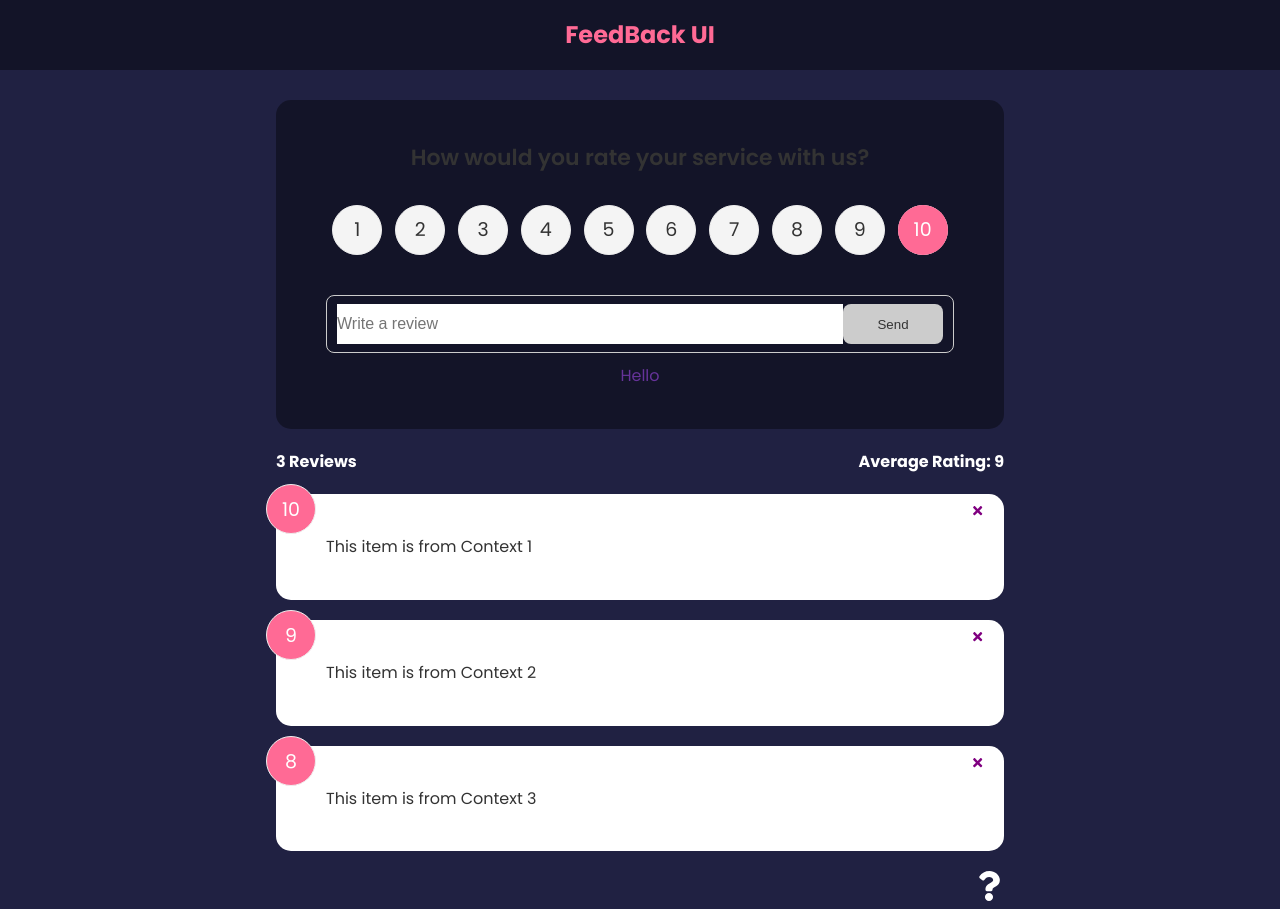
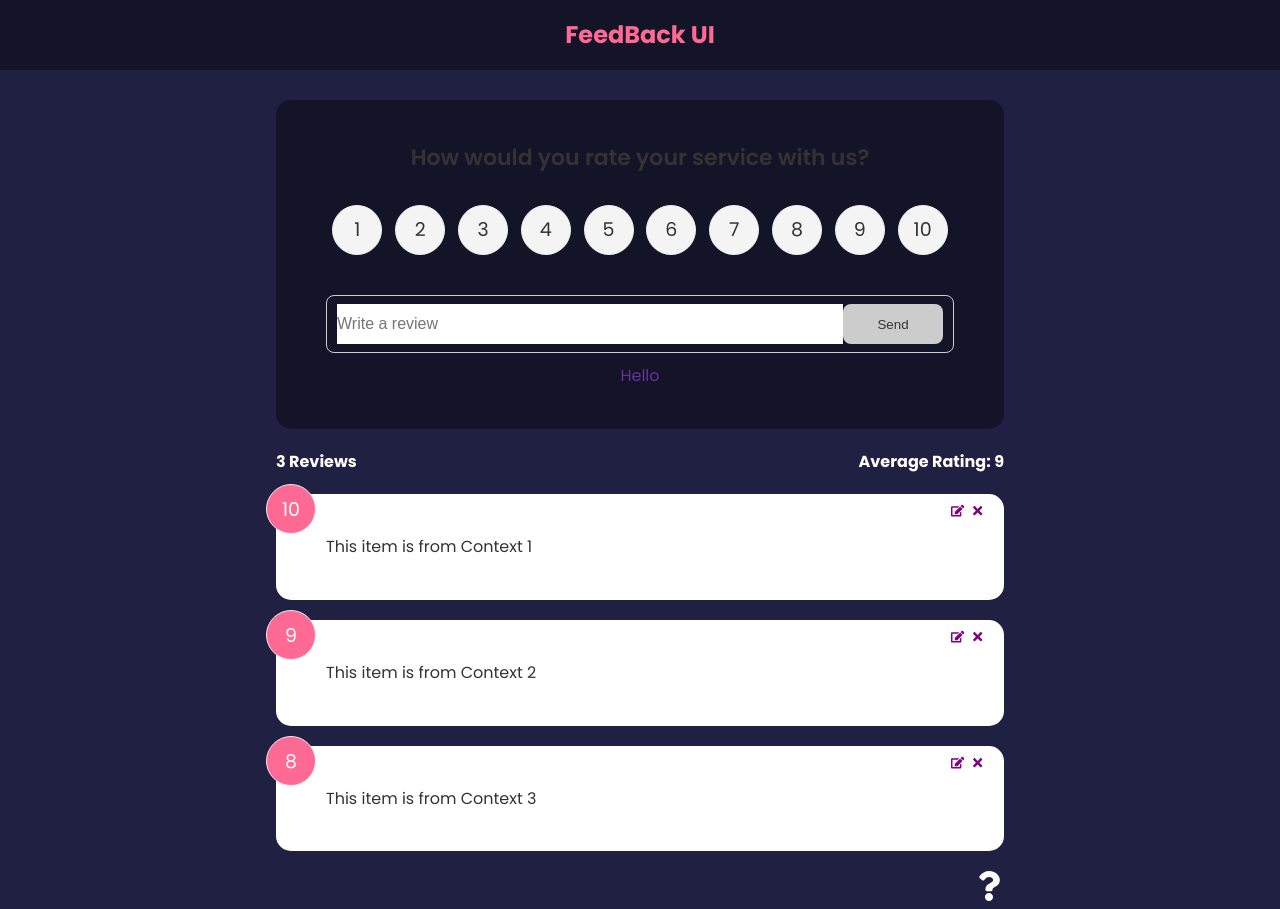
Before and after one commit to hdavidlp/feedback, a React (Create React App) app: page / in a window 1280 px wide. Built offline with nearby package versions, Linux system fonts and the light colour scheme.

Commit message:
Add, Delete and Update rate

```diff
--- a/src/components/FeedbackForm.jsx
+++ b/src/components/FeedbackForm.jsx
@@ -2,7 +2,7 @@ import React from 'react'
 import Card from './shared/Card'
 import Button from './shared/Button'
 import RatingSelect from './RatingSelect'
-import { useState, useContext } from 'react'
+import { useState, useContext, useEffect } from 'react'
 import FeedbackContext from '../conext/FeedbackContext'
 
 
@@ -15,7 +15,17 @@ export default function FeedbackForm() {
     const [btnDisabled, setBtnDisabled] = useState(true)
     const [message, setMessage] = useState('Hello')
 
-    const {addFeedback} = useContext(FeedbackContext)
+    const {addFeedback, feedbackEdit, updateFeedback} = useContext(FeedbackContext)
+
+    useEffect(() => {
+        if (feedbackEdit.edit === true){
+            setBtnDisabled(false)
+            setText(feedbackEdit.item.text)
+            setRating(feedbackEdit.item.rating)
+        }
+
+    },[feedbackEdit])
+
 
     const handleTextChange=(e) =>{
         //console.log(e.target.value)
@@ -42,7 +52,13 @@ export default function FeedbackForm() {
                 rating
             }
 
-            addFeedback(newFeedback)
+            if (feedbackEdit.edit === true) {
+                updateFeedback(feedbackEdit.item.id, newFeedback)
+            } else{
+                addFeedback(newFeedback)
+            }
+
+
             //console.log(newFeedback)
             setText('')
         }
--- a/src/components/FeedbackItem.jsx
+++ b/src/components/FeedbackItem.jsx
@@ -1,5 +1,5 @@
 import React from "react"
-import {FaTimes} from "react-icons/fa"
+import {FaTimes, FaEdit} from "react-icons/fa"
 import { useContext } from "react"
 import FeedbackContext from "../conext/FeedbackContext"
 import PropTypes from "prop-types"
@@ -13,7 +13,7 @@ function FeedbackItem({item}) {
     //const [rating, setRating] = useState(7)
     //const [text, setText] = useState('This is an example of a feddback item')
 
-    const {deleteFeedback} = useContext(FeedbackContext)
+    const {deleteFeedback, editFeedback} = useContext(FeedbackContext)
 
     const handleClick=(id)=>{
         console.log(id)
@@ -25,6 +25,9 @@ function FeedbackItem({item}) {
             <button  onClick={()=>deleteFeedback(item.id)} className="close">
                 <FaTimes color="purple" />
             </button>
+            <button onClick={() => editFeedback(item)} className="edit">
+                <FaEdit color='purple' />
+            </button>
             <div className="text-display">{item.text}</div>
         </Card>
     )
--- a/src/components/Post.jsx
+++ b/src/components/Post.jsx
@@ -1,5 +1,5 @@
 import React from 'react'
-import {Navigate, useNavigate,Routes, Route} from "react-router-dom"
+import {Navigate, useNavigate, Routes, Route} from "react-router-dom"
 
 function Post() {
   const status = 200
--- a/src/components/RatingSelect.jsx
+++ b/src/components/RatingSelect.jsx
@@ -1,9 +1,16 @@
 import React from 'react'
-import { useState } from 'react'
+import { useState, useContext, useEffect } from 'react'
+import FeedbackContext from '../conext/FeedbackContext'
+
 
 function RatingSelect({select}) {
 
     const [selected, setSelected] = useState(10)
+
+    const {feedbackEdit} = useContext(FeedbackContext)
+    useEffect (() =>{
+      setSelected(feedbackEdit.item.rating)
+    },[feedbackEdit])
 
     const handleChange = (e)=> {
         setSelected (+e.currentTarget.value)
--- a/src/conext/FeedbackContext.js
+++ b/src/conext/FeedbackContext.js
@@ -23,12 +23,19 @@ export const FeedbackProvider = ({ children }) => {
     },
   ])
 
+  const [feedbackEdit, setFeedbackEdit] = useState({
+    item: {},
+    edit: false
+  })
+
+  // Add feedBack
   const addFeedback = (newFeedBack) => {
     newFeedBack.id = uuidv4()
     //console.log(newFeedBack);
     setFeedback([newFeedBack, ...feedback])
   }
 
+  // Delete FeedBack
   const deleteFeedback = (id) => {
     //console.log('App', id)
 
@@ -37,13 +44,29 @@ export const FeedbackProvider = ({ children }) => {
     }
   }
 
+  const updateFeedback = (id, updItem) => {
+    setFeedback(feedback.map((item) => item.id === id ? { ...item, ...updItem } : item))
+  }
+
+  // Set Item to be updated
+  const editFeedback = (item) => {
+    setFeedbackEdit({
+      item,
+      edit: true
+    })
+  }
+
   return (
     <FeedbackContext.Provider
       value={{
         feedback,
+        feedbackEdit,
         deleteFeedback,
-        addFeedback
+        addFeedback,
+        editFeedback,
+        updateFeedback
       }}
+
     >
       {children}
     </FeedbackContext.Provider>
```
